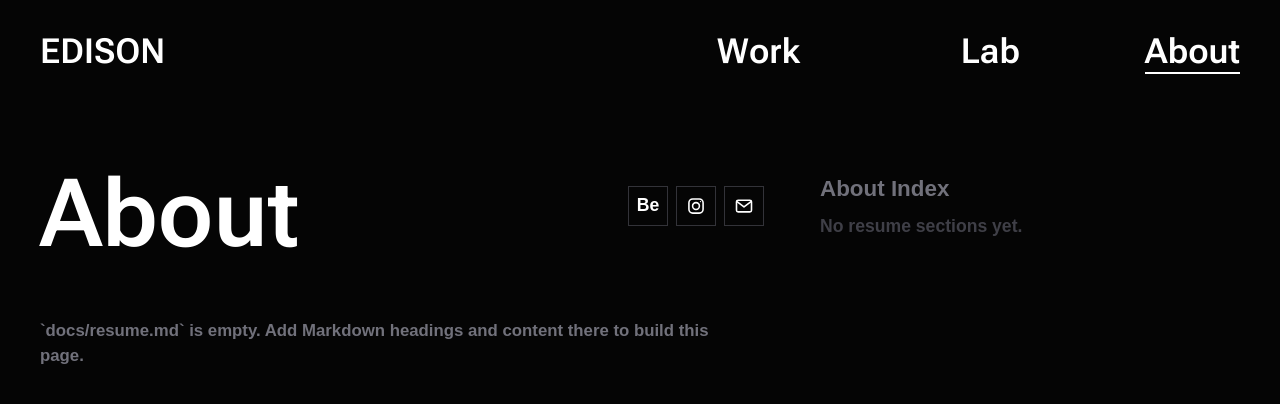
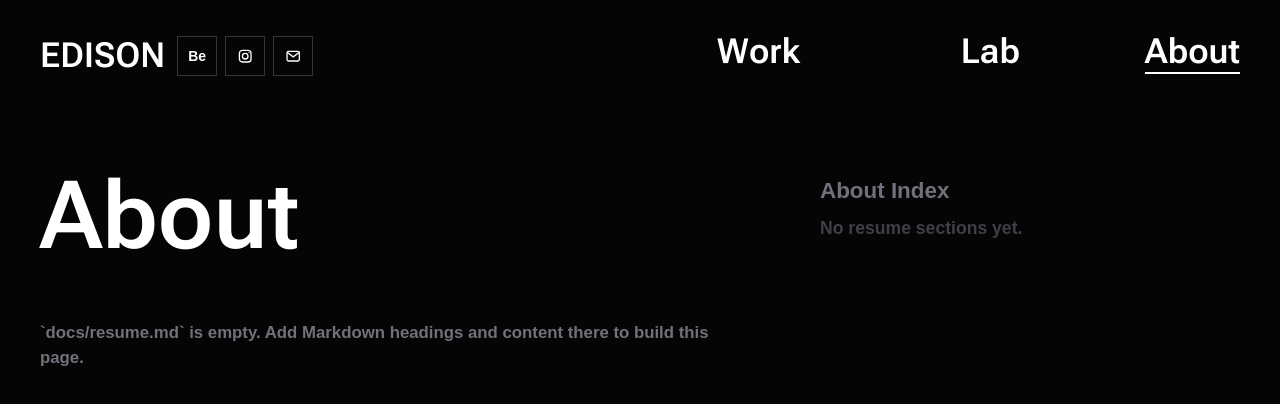
Before and after one commit to EdisonSean/edison-portfolio, a Next.js app: page /about in a window 1280 px wide. Shown: the top 404 px of the page. Built offline with nearby package versions, Linux system fonts and the light colour scheme.

Commit message:
Move social links to header brand

```diff
--- a/components/about/AboutPage.tsx
+++ b/components/about/AboutPage.tsx
@@ -27,24 +27,6 @@ type CopyToastState = {
   message: string;
   isVisible: boolean;
 };
-
-const socialLinks = [
-  {
-    label: "Behance",
-    href: "https://www.behance.net/EdisonSean",
-    icon: "behance",
-  },
-  {
-    label: "Instagram",
-    href: "https://www.instagram.com/edison.sean",
-    icon: "instagram",
-  },
-  {
-    label: "Email",
-    href: "mailto:edi3on.xiao@gmail.com",
-    icon: "email",
-  },
-] as const;
 
 const aboutTitleVariableTextSettings = {
   fromFontVariationSettings: "'wght' 600, 'opsz' 14",
@@ -142,73 +124,6 @@ function SidebarDot() {
     >
       <span className="block h-2 w-2 rounded-full bg-current" />
     </span>
-  );
-}
-
-function SocialIcon({ icon }: { icon: (typeof socialLinks)[number]["icon"] }) {
-  if (icon === "behance") {
-    return (
-      <span
-        aria-hidden="true"
-        className="text-[1.1rem] font-black leading-none tracking-normal"
-      >
-        Be
-      </span>
-    );
-  }
-
-  if (icon === "instagram") {
-    return (
-      <svg
-        aria-hidden="true"
-        className="h-5 w-5"
-        viewBox="0 0 24 24"
-        fill="none"
-        stroke="currentColor"
-        strokeWidth="1.9"
-        strokeLinecap="round"
-        strokeLinejoin="round"
-      >
-        <rect x="3.5" y="3.5" width="17" height="17" rx="4.5" />
-        <circle cx="12" cy="12" r="4.1" />
-        <circle cx="17.4" cy="6.7" r="0.8" fill="currentColor" stroke="none" />
-      </svg>
-    );
-  }
-
-  return (
-    <svg
-      aria-hidden="true"
-      className="h-5 w-5"
-      viewBox="0 0 24 24"
-      fill="none"
-      stroke="currentColor"
-      strokeWidth="1.9"
-      strokeLinecap="round"
-      strokeLinejoin="round"
-    >
-      <rect x="3" y="5" width="18" height="14" rx="2" />
-      <path d="m4 7 8 6 8-6" />
-    </svg>
-  );
-}
-
-function AboutSocialLinks() {
-  return (
-    <nav aria-label="Social links" className="flex items-center gap-2">
-      {socialLinks.map((link) => (
-        <a
-          key={link.label}
-          href={link.href}
-          target={link.href.startsWith("http") ? "_blank" : undefined}
-          rel={link.href.startsWith("http") ? "noreferrer" : undefined}
-          aria-label={link.label}
-          className="flex h-10 w-10 items-center justify-center border border-zinc-700/80 text-zinc-400 transition-colors duration-200 hover:border-zinc-200 hover:bg-zinc-900/70 hover:text-white focus:outline-none focus-visible:ring-2 focus-visible:ring-white"
-        >
-          <SocialIcon icon={link.icon} />
-        </a>
-      ))}
-    </nav>
   );
 }
 
@@ -404,8 +319,7 @@ function AboutContent({
 
   return (
     <section ref={containerRef} className="min-w-0 text-white">
-      <div className="mb-16 flex max-w-[78rem] flex-col gap-5 sm:flex-row sm:items-start sm:justify-between 2xl:max-w-none">
-        <h1 className="min-w-0 text-[clamp(2.95rem,7.35vw,8.4rem)] font-semibold leading-[0.86] 2xl:text-[clamp(4.9rem,5.75vw,15.4rem)]">
+      <h1 className="mb-16 max-w-[78rem] text-[clamp(2.95rem,7.35vw,8.4rem)] font-semibold leading-[0.86] 2xl:max-w-none 2xl:text-[clamp(4.9rem,5.75vw,15.4rem)]">
         <VariableProximity
           label={resume.title}
           className="block"
@@ -413,10 +327,6 @@ function AboutContent({
           {...aboutTitleVariableTextSettings}
         />
       </h1>
-        <div className="shrink-0 sm:pt-3 2xl:pt-5">
-          <AboutSocialLinks />
-        </div>
-      </div>
 
       {resume.isEmpty ? (
         <p className="max-w-2xl text-[1.05rem] font-semibold leading-[1.48] text-zinc-500">
--- a/components/layout/Header.tsx
+++ b/components/layout/Header.tsx
@@ -10,6 +10,23 @@ const directoryItems = [
   { label: "Lab", href: "/lab" },
   { label: "About", href: "/about" },
 ];
+const socialLinks = [
+  {
+    label: "Behance",
+    href: "https://www.behance.net/EdisonSean",
+    icon: "behance",
+  },
+  {
+    label: "Instagram",
+    href: "https://www.instagram.com/edison.sean",
+    icon: "instagram",
+  },
+  {
+    label: "Email",
+    href: "mailto:edi3on.xiao@gmail.com",
+    icon: "email",
+  },
+] as const;
 const headingTextClass = "text-[clamp(1.55rem,2.7vw,2.9rem)] leading-[0.92]";
 const compressedHeadingTextClass =
   "text-[clamp(1.1rem,1.72vw,1.9rem)] leading-[0.92]";
@@ -26,6 +43,54 @@ const navVariableTextSettings = {
   falloff: "gaussian" as const,
 };
 
+function SocialIcon({ icon }: { icon: (typeof socialLinks)[number]["icon"] }) {
+  if (icon === "behance") {
+    return (
+      <span
+        aria-hidden="true"
+        className="text-[0.92em] font-black leading-none tracking-normal"
+      >
+        Be
+      </span>
+    );
+  }
+
+  if (icon === "instagram") {
+    return (
+      <svg
+        aria-hidden="true"
+        className="h-[1.08em] w-[1.08em]"
+        viewBox="0 0 24 24"
+        fill="none"
+        stroke="currentColor"
+        strokeWidth="1.9"
+        strokeLinecap="round"
+        strokeLinejoin="round"
+      >
+        <rect x="3.5" y="3.5" width="17" height="17" rx="4.5" />
+        <circle cx="12" cy="12" r="4.1" />
+        <circle cx="17.4" cy="6.7" r="0.8" fill="currentColor" stroke="none" />
+      </svg>
+    );
+  }
+
+  return (
+    <svg
+      aria-hidden="true"
+      className="h-[1.08em] w-[1.08em]"
+      viewBox="0 0 24 24"
+      fill="none"
+      stroke="currentColor"
+      strokeWidth="1.9"
+      strokeLinecap="round"
+      strokeLinejoin="round"
+    >
+      <rect x="3" y="5" width="18" height="14" rx="2" />
+      <path d="m4 7 8 6 8-6" />
+    </svg>
+  );
+}
+
 export default function Header() {
   const containerRef = useRef<HTMLElement | null>(null);
   const pathname = usePathname();
@@ -34,6 +99,9 @@ export default function Header() {
   const currentHeadingTextClass = isCompressed
     ? compressedHeadingTextClass
     : headingTextClass;
+  const socialLinkSizeClass = isCompressed
+    ? "h-8 w-8 text-[0.82rem]"
+    : "h-10 w-10 text-[0.95rem]";
 
   useEffect(() => {
     if (isHome) {
@@ -82,6 +150,7 @@ export default function Header() {
         isCompressed ? "gap-5" : "",
       ].join(" ")}
     >
+      <div className="flex w-fit items-center gap-3">
         <Link
           className={`block w-fit ${currentHeadingTextClass} transition-all duration-300 focus:outline-none focus-visible:ring-2 focus-visible:ring-white`}
           href="/"
@@ -94,6 +163,25 @@ export default function Header() {
             {...brandVariableTextSettings}
           />
         </Link>
+
+        <nav aria-label="Social links" className="flex items-center gap-2">
+          {socialLinks.map((link) => (
+            <a
+              key={link.label}
+              href={link.href}
+              target={link.href.startsWith("http") ? "_blank" : undefined}
+              rel={link.href.startsWith("http") ? "noreferrer" : undefined}
+              aria-label={link.label}
+              className={[
+                "flex items-center justify-center border border-zinc-700/80 text-zinc-400 transition-all duration-300 hover:border-zinc-200 hover:bg-zinc-900/70 hover:text-white focus:outline-none focus-visible:ring-2 focus-visible:ring-white",
+                socialLinkSizeClass,
+              ].join(" ")}
+            >
+              <SocialIcon icon={link.icon} />
+            </a>
+          ))}
+        </nav>
+      </div>
 
       <nav
         aria-label="Primary navigation"
```
Lines whose indentation alone changed are shown as unchanged.
